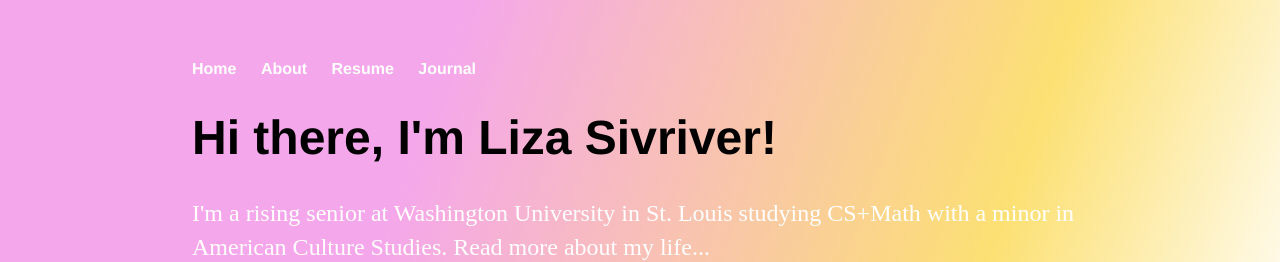
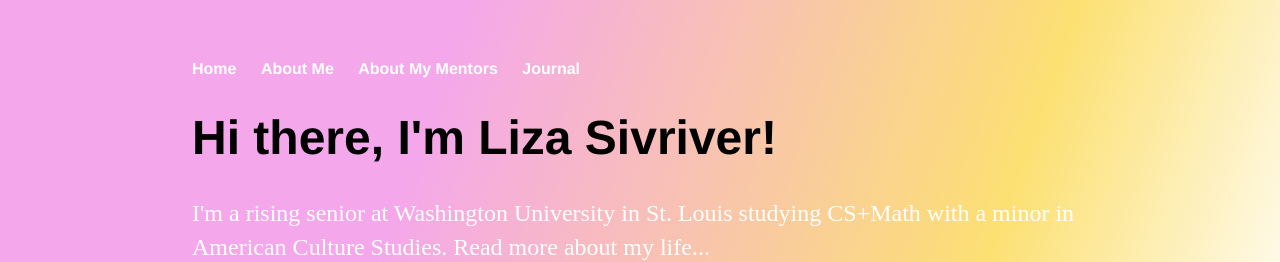
Before and after one commit to lizasivriver/lizasivriver, a Jekyll site: the page built from index.html, in a window 1280 px wide. Shown: the top 262 px of the page. Built offline with Jekyll 4.4.1, drawn with Linux system fonts in a browser that asks for light colours.

Commit message:
Update default.html

```diff
--- a/_layouts/default.html
+++ b/_layouts/default.html
@@ -9,8 +9,8 @@
 			<nav>
 	    		<ul>
 	        		<li><a href="/">Home</a></li>
-		        	<li><a href="/about.html">About</a></li>
-	        		<li><a href="/resume">Resume</a></li>
+		        	<li><a href="/about.html">About Me</a></li>
+	        		<li><a href="/aboutmentors.html">About My Mentors</a></li>
 	        		<li><a href="/journal.html">Journal</a></li>
 	    		</ul>
 			</nav>
```
